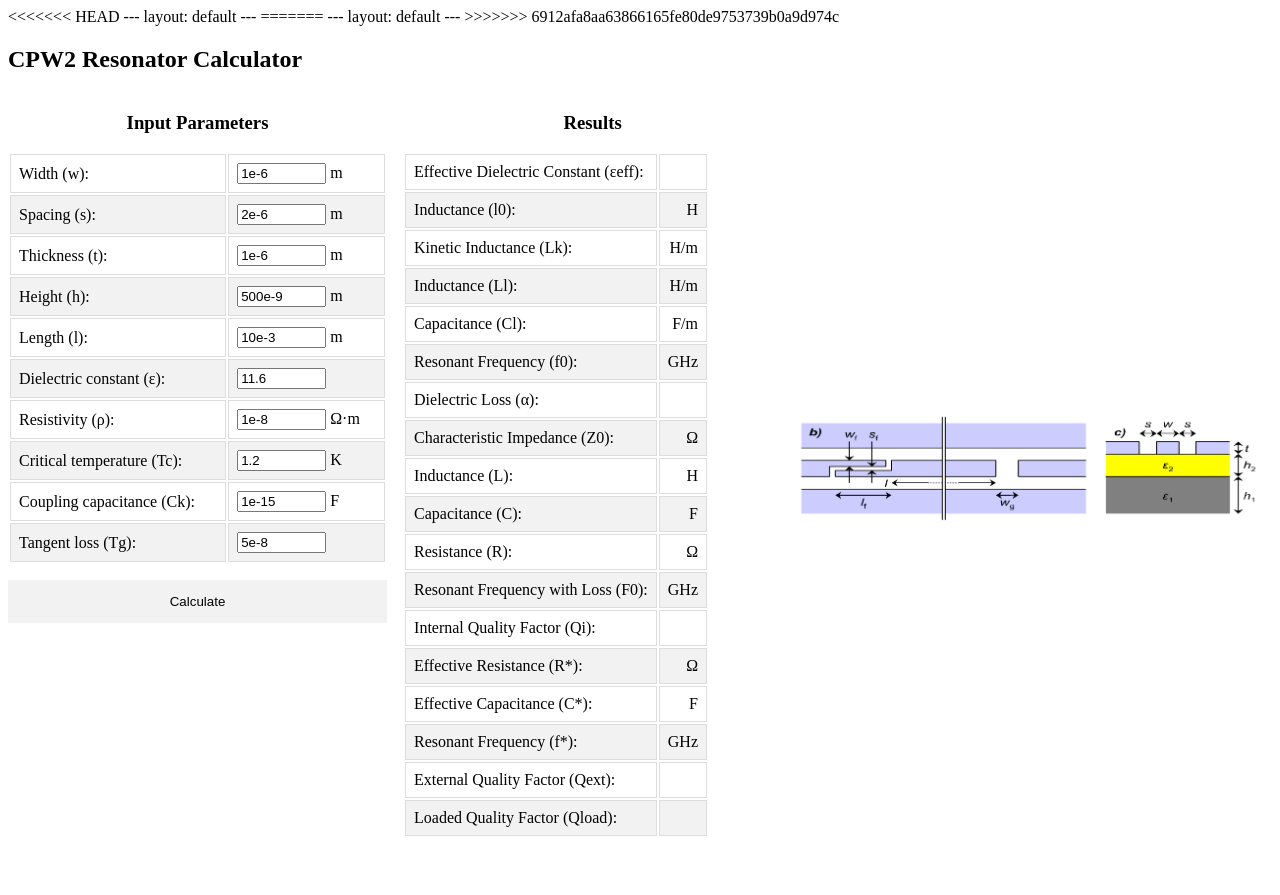
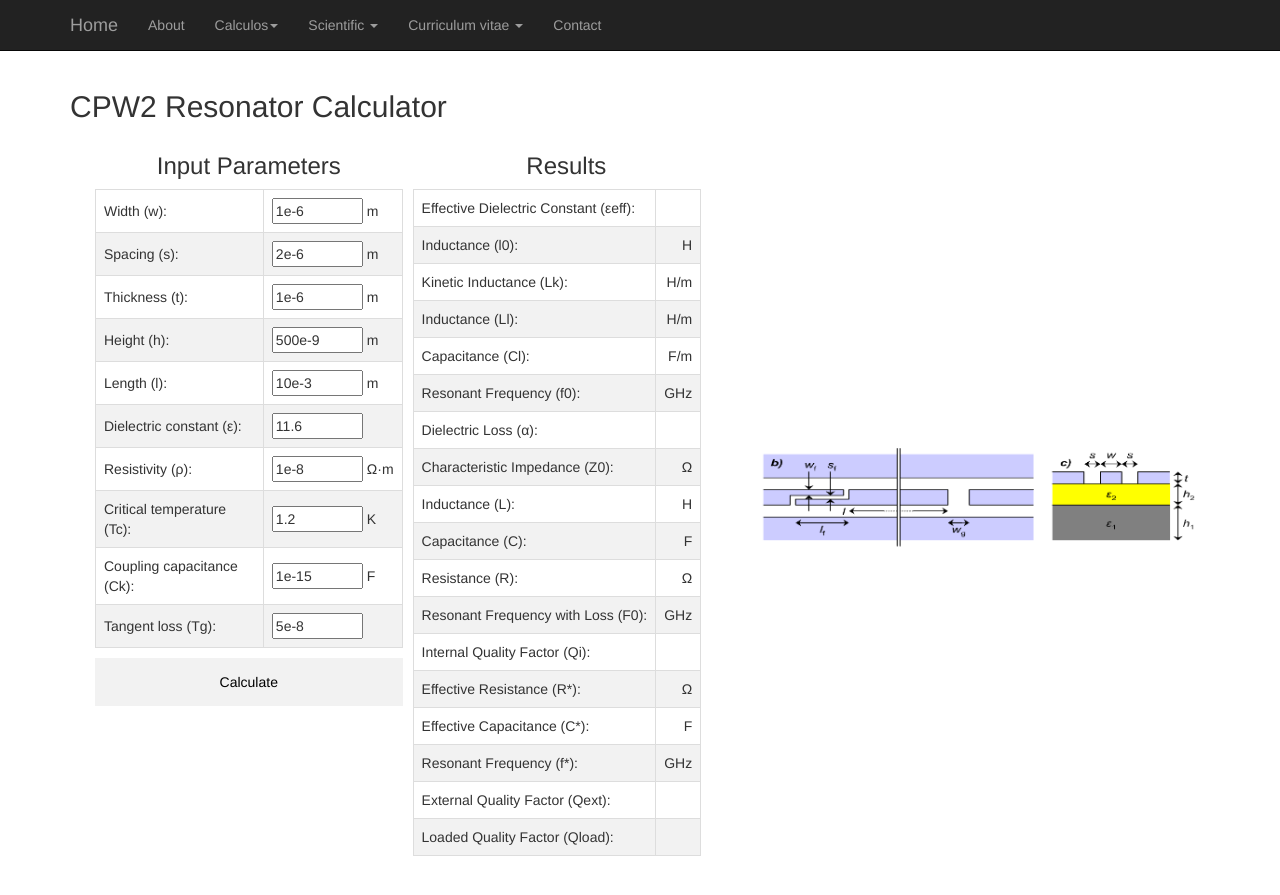
Before and after one commit to Rouxinol-Research-Lab/Rouxinol-Research-Lab.github.io, a Jekyll site: the page built from cpw.html, in a window 1280 px wide. Shown: the top 895 px of the page. Built offline with Jekyll 4.4.1, drawn with Linux system fonts in a browser that asks for light colours; Markdown is read by kramdown in place of the engine named in the settings.

Commit message:
test cpw

```diff
--- a/cpw.html
+++ b/cpw.html
@@ -1,15 +1,6 @@
-<<<<<<< HEAD
 ---
 layout: default
 ---
-
-<!DOCTYPE html>
-<html lang="en-US">
-=======
----
-layout: default
----
->>>>>>> 6912afa8aa63866165fe80de9753739b0a9d974c
 
 <head>
     <title>CPW Resonator Calculator</title>
```
